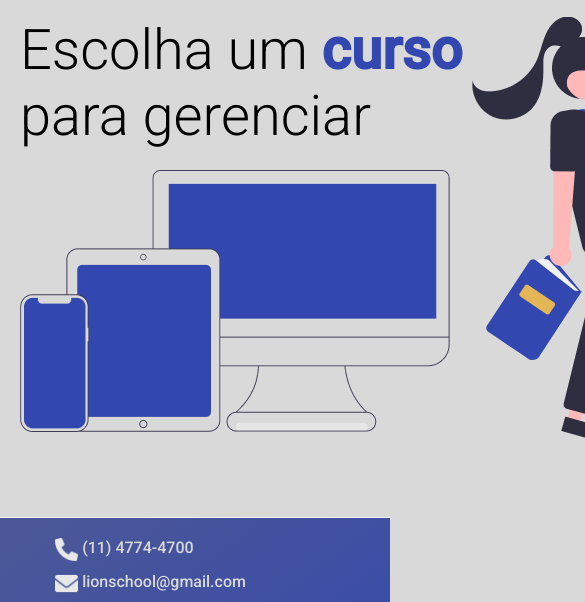
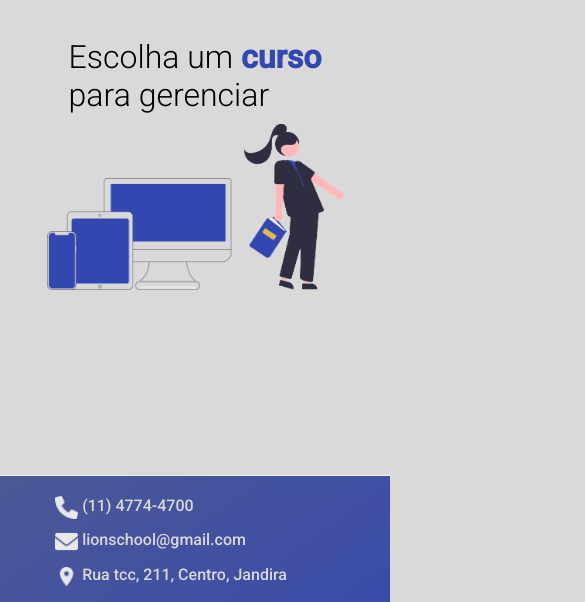
Before and after one commit to LaylaGiovanna/front-lion-school-integrado, a plain HTML site: page index.html in a window 390 px wide. Shown: the part 87-689 px from the top of the page, 585 px wide, since content can reach past the window. Drawn offline with Linux system fonts and the light colour scheme; no server answers.

Commit message:
Ajustes da responsividade / foto dos cursos add

```diff
--- a/css/subjectSection.css
+++ b/css/subjectSection.css
@@ -68,18 +68,117 @@
 }
 
 .button_subject {
-  display: flex;
+  display: grid;
   align-items: center;
   justify-content: center;
   height: 200px;
   width: 400px;
   background-color: var(--headerFoter);
   box-shadow: 20px 12px 12px #3348b03f;
-  gap: 20px;
   font-size: 50px;
   color: var(--backgorundColor);
   border: none;
   border-radius: 8px;
   text-transform: uppercase;
   font-weight: 600;
+  grid-template-areas: "left right";
+  gap: 50px;
 }
+.button_subject p {
+  grid-area: right;
+}
+
+.image-icon {
+  display: flex;
+  width: 90px;
+  height: 78px;
+  align-items: left;
+  grid-area: left;
+}
+
+@media (max-width: 640px) {
+  .container-left {
+    display: grid;
+    justify-content: center;
+    width: fit-content;
+    height: auto;
+    grid-area: top;
+    margin: 20px;
+  }
+
+  .login-content {
+    display: grid;
+    gap: 10px;
+    flex-wrap: wrap;
+    grid-template-areas:
+      "title title"
+      "devices img";
+  }
+
+  .devices {
+    grid-area: devices;
+    align-items: end;
+  }
+  .devices img {
+    max-width: 187px;
+    max-height: 145px;
+  }
+
+  .title-login {
+    font-size: 16px;
+    white-space: nowrap;
+  }
+
+  .img-student-login {
+    grid-area: img;
+    max-width: 100px;
+    max-height: 186px;
+  }
+  .img-student-login img {
+    max-width: 100px;
+    max-height: 166px;
+  }
+
+  .overal_content_subject {
+    display: grid;
+    height: auto;
+    grid-template-areas:
+      "top"
+      "bottom";
+    gap: 50px;
+    justify-content: center;
+    align-items: center;
+    flex-direction: column;
+  }
+
+  .right_part_subject {
+    width: 100%;
+    height: 100%;
+    grid-area: bottom;
+  }
+
+  .button_div {
+    display: grid;
+    /* padding-left: 200px; */
+    padding: 20px;
+    gap: 40px;
+    align-items: center;
+    justify-content: center;
+  }
+
+  .button_subject {
+    width: 230px;
+    height: 115px;
+    justify-content: center;
+    font-size: 30px;
+    gap: 24px;
+  }
+
+  .image-icon {
+    display: flex;
+    width: 64px;
+    height: 58px;
+    align-items: left;
+    grid-area: left;
+  }
+}
--- a/js/subjectSection.js
+++ b/js/subjectSection.js
@@ -67,9 +67,19 @@ const buttonSubject = async () => {
 
 
 
+    const icon = document.createElement("img");
+    icon.classList.add("image-icon");
+    icon.src = element.icone;
+    icon.alt = "Icon about course";
+
+    buttonsSubject.appendChild(icon);
+
     button_div.appendChild(buttonsSubject);
     button_div.addEventListener("click", remove);
     button_div.addEventListener("click", createScreen);
+
+
+
   });
 };
 
```
